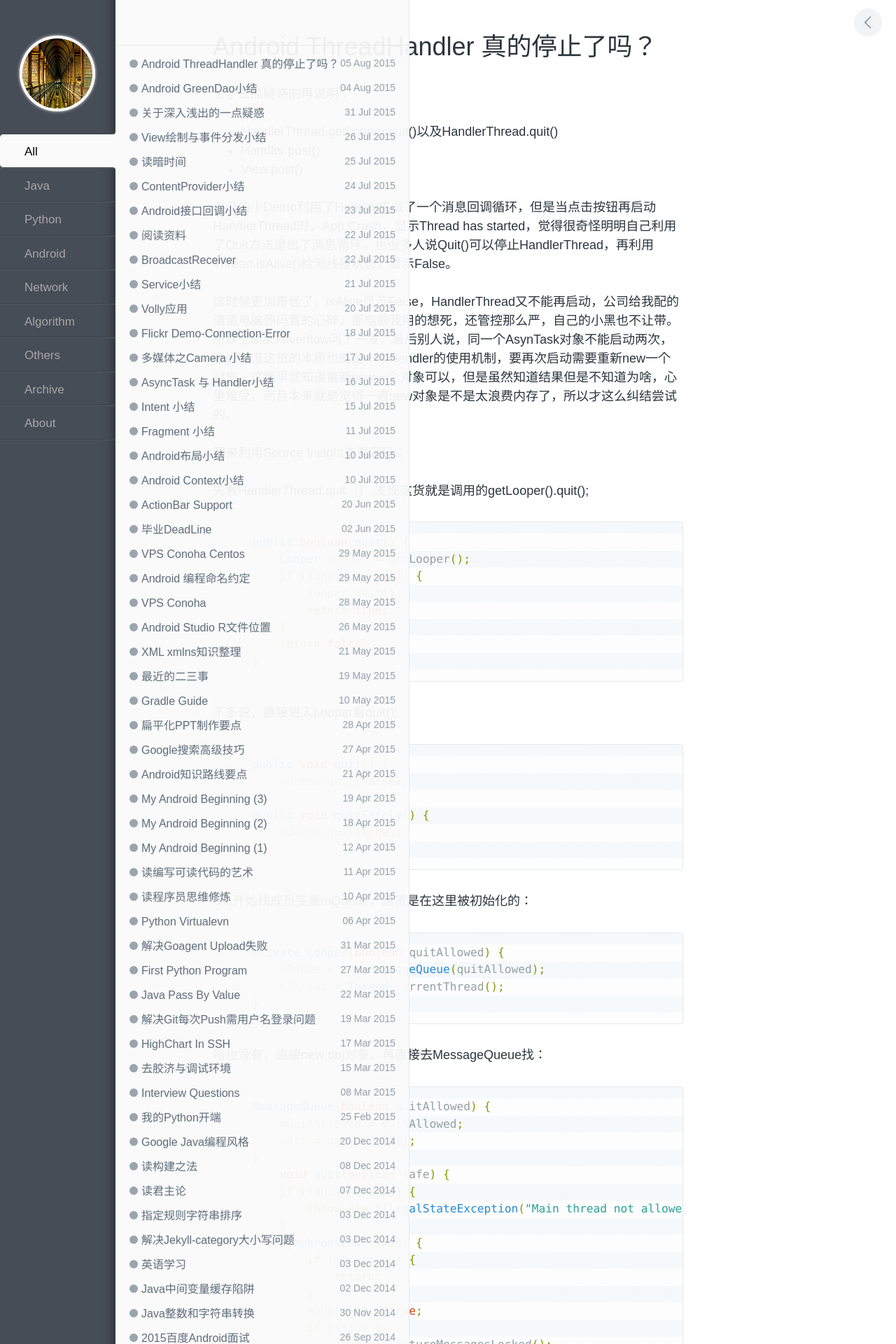
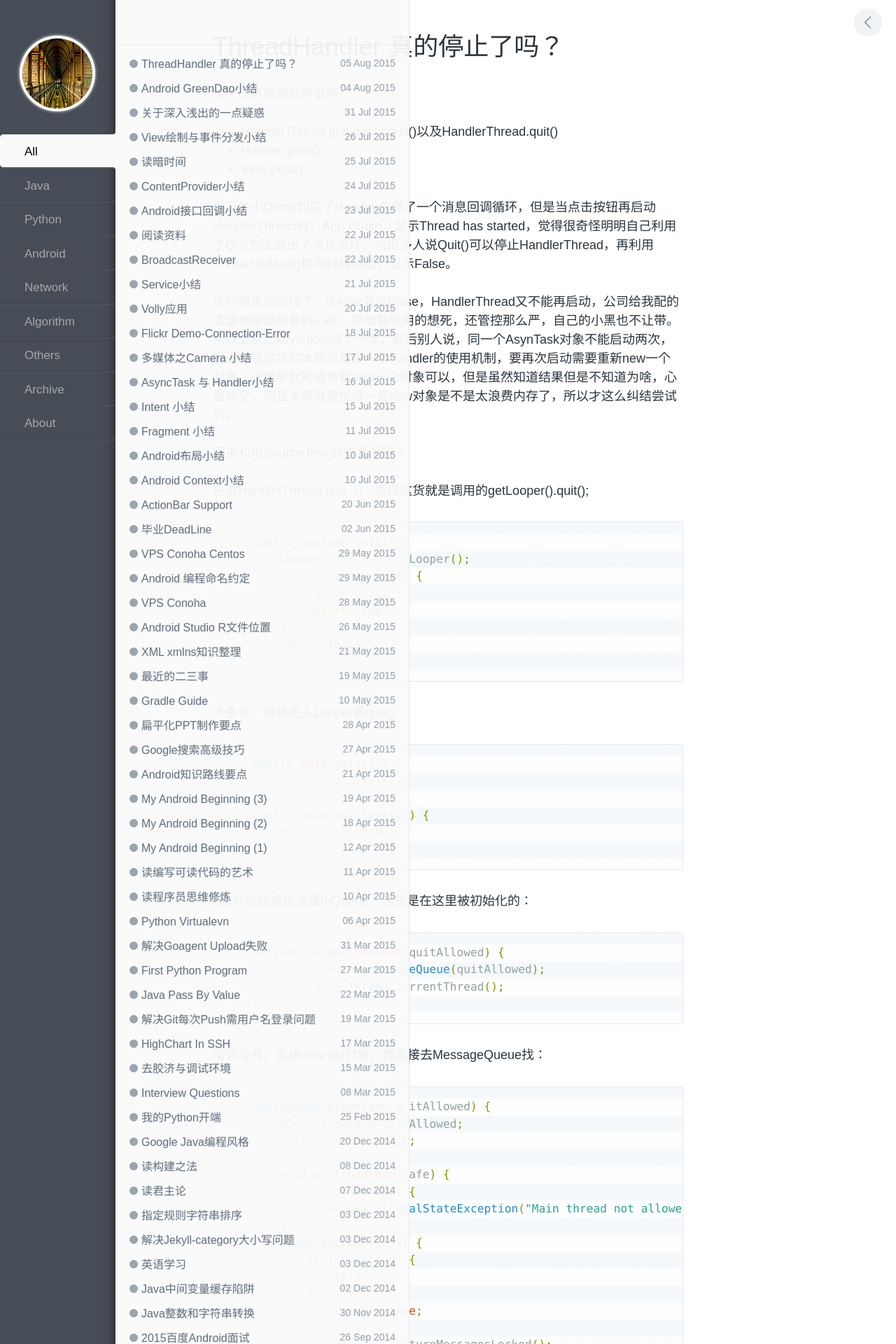
Before and after one commit to enlipan/enlipan.github.io, a Jekyll site: the page built from _posts/2015-8-5-android-threadhandler-again.md, in a window 1280 px wide. Shown: the top 1920 px of the page at 70% size. Built offline with Jekyll 4.4.1, drawn with Linux system fonts in a browser that asks for light colours; comment, search, counter and statistics services are not loaded; some of the changed text lies outside the part shown.

Commit message:
modify  handlerthread start again

```diff
--- a/_posts/2015-8-5-android-threadhandler-again.md
+++ b/_posts/2015-8-5-android-threadhandler-again.md
@@ -1,6 +1,6 @@
 ---
 layout: post
-title: Android ThreadHandler 真的停止了吗？
+title: ThreadHandler 真的停止了吗？
 category: android
 ---
 
@@ -19,6 +19,7 @@ category: android
 先看HandlerThread.quit（）,发现这货就是调用的getLooper().quit();
 
 {%  highlight java  %}
+
     public boolean quit() {
         Looper looper = getLooper();
         if (looper != null) {
```
Also changed, not shown: other parts of _posts/2015-8-5-android-threadhandler-again.md (+8 -0 lines).
